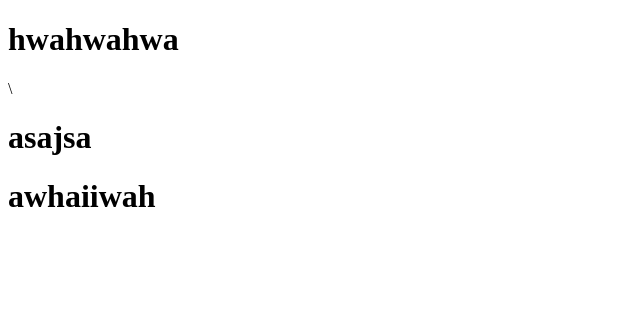
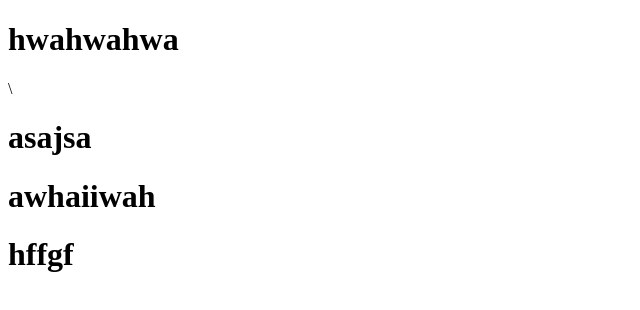
Before and after one commit to gariandojustinkim-design/Gariando-2ndsemester, a plain HTML site: page index.html in a window 1280 px wide. Shown: the whole page, without its empty margins (0-640 px from the left). Drawn offline with Linux system fonts and the light colour scheme.

Commit message:
3 commit

```diff
--- a/index.html
+++ b/index.html
@@ -4,6 +4,7 @@
     <h1>hwahwahwa</h1>\
     <h1>asajsa</h1>
     <h1>awhaiiwah</h1>
+    <h1>hffgf</h1>
     <meta charset="UTF-8">
     <meta name="viewport" content="width=device-width, initial-scale=1.0">
     <title>Document</title>
```
